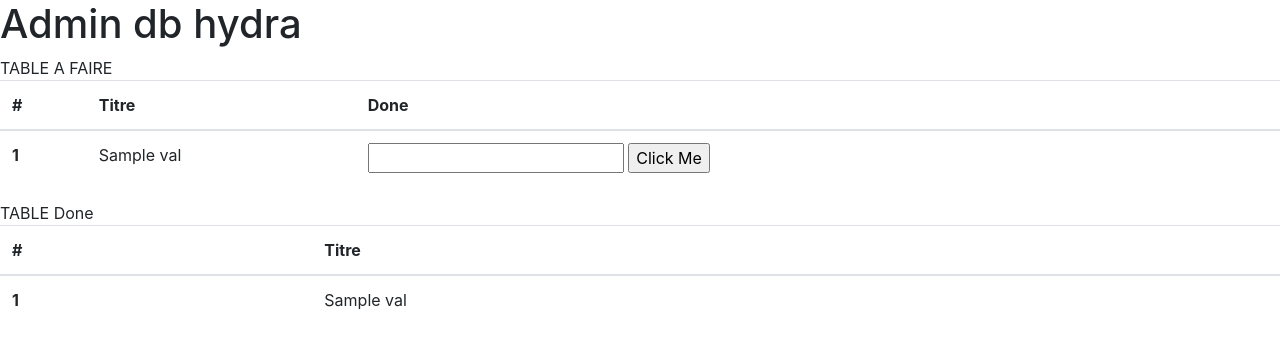
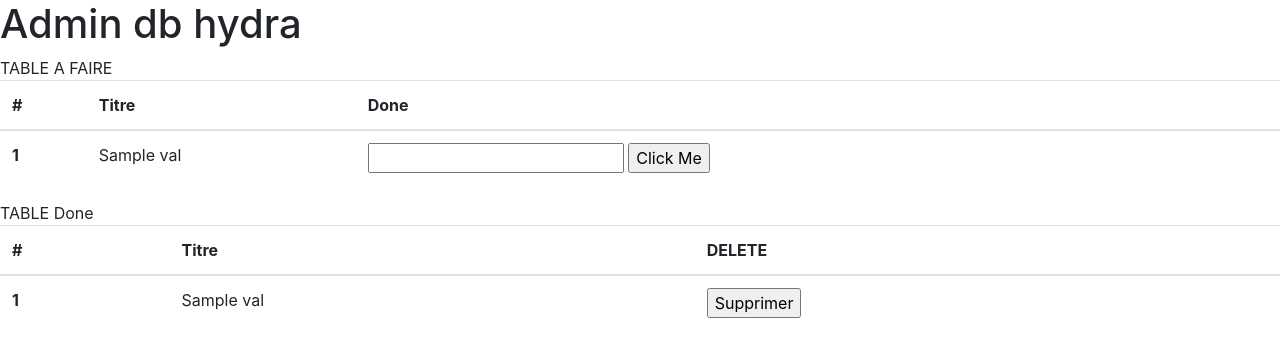
Before and after one commit to dogasp/site_liste, a Flask app: template admin/templates/admin.html in a window 1280 px wide. Shown: the top 357 px of the page. Run offline with Flask 2, Linux system fonts and the light colour scheme; the template is opened without the code that fills it: most values are stand-ins (such as "Sample title", 1, 10 or a date in 2020); some libraries are stand-ins or nearby versions.

Commit message:
fix delete defi

```diff
--- a/admin/server.py
+++ b/admin/server.py
@@ -64,6 +64,20 @@ def formatall(all):
 
   return all
 
+@app.route('/delete', methods=['POST'])
+def delete():
+  count=request.form['donecount']
+
+  firebase=pyrebase.initialize_app(config)
+  authe = firebase.auth()
+  database=firebase.database()
+
+  database.child("done").child("done{}".format(count)).remove()
+  c=database.child("donecount").get().val() - 1
+  database.child("donecount").set(c)
+
+  return redirect('/')
+
 @app.route('/done', methods=['POST'])
 def my_link():
   data = request.form['data']#raw data
--- a/admin/templates/admin.html
+++ b/admin/templates/admin.html
@@ -46,7 +46,7 @@
       <tr>
         <th scope="col">#</th>
         <th scope="col">Titre</th>
-
+        <th scope="col">DELETE</th>
 
       </tr>
     </thead>
@@ -55,7 +55,13 @@
       <tr>
         <th scope="row">1</th>
         <td>{{ b.val() }}</td>
+        <td>
+          <form action="/delete" method="post">
+            <input name="donecount" type="hidden" value="{{ b.val().donecount}}">
+            <input type="submit" value="Supprimer" >
+          </form>
 
+      </td>
       </tr>
       {% endfor %}
     </tbody>
```
